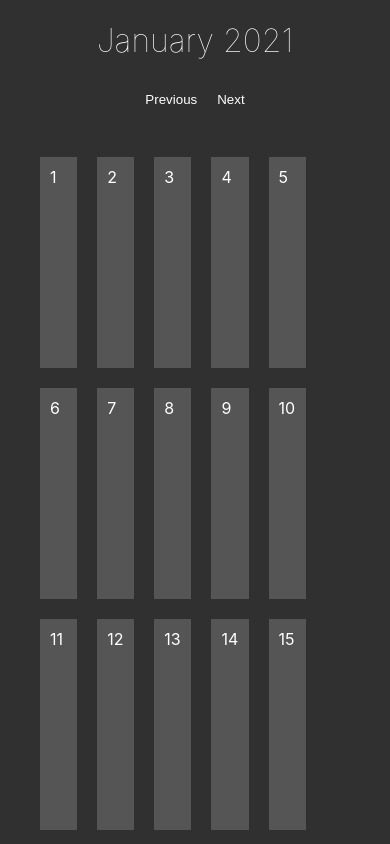
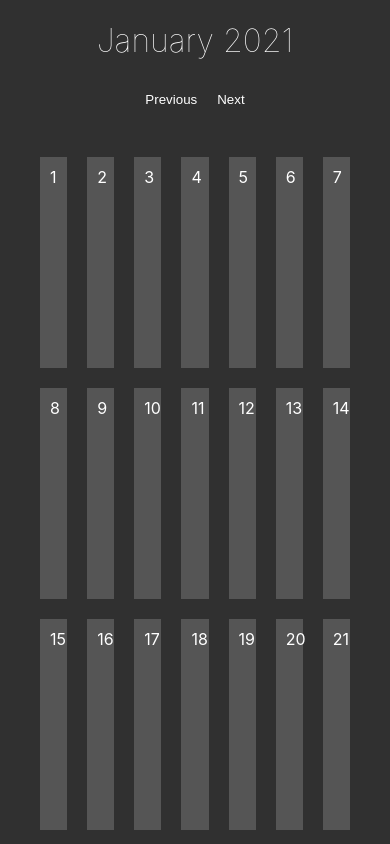
Before and after one commit to vivianachoque/calendar, a React (Create React App) app: page / in a window 390 px wide. Shown: the top 844 px of the page. Built offline with nearby package versions, Linux system fonts and the light colour scheme.

Commit message:
agrego funcion dias y corrijo responsive

```diff
--- a/src/components/Days/index.module.scss
+++ b/src/components/Days/index.module.scss
@@ -1,9 +1,9 @@
 .containerDay {
-   width: calc((100% / 7)  - 10px) ;
+   width: calc((100% / 7)  - 20px) ;
    height: 25vh;
    background-color: #555555;
    margin: 10px;
-}
+  }
 
 .numDay {
   margin: 0;
--- a/src/components/Month/index.js
+++ b/src/components/Month/index.js
@@ -5,7 +5,7 @@ import Days from '../Days';
 
 export default function Month({ name, days }) {
   const allDays = [...Array(days).keys()];
-
+  console.log(new Date('01-19-2021').getDay());
   return (
       <div className={styles.containerDays}>
          {
```
Also changed, not shown: 1 other file (tests, documents, lock files or other folders).
